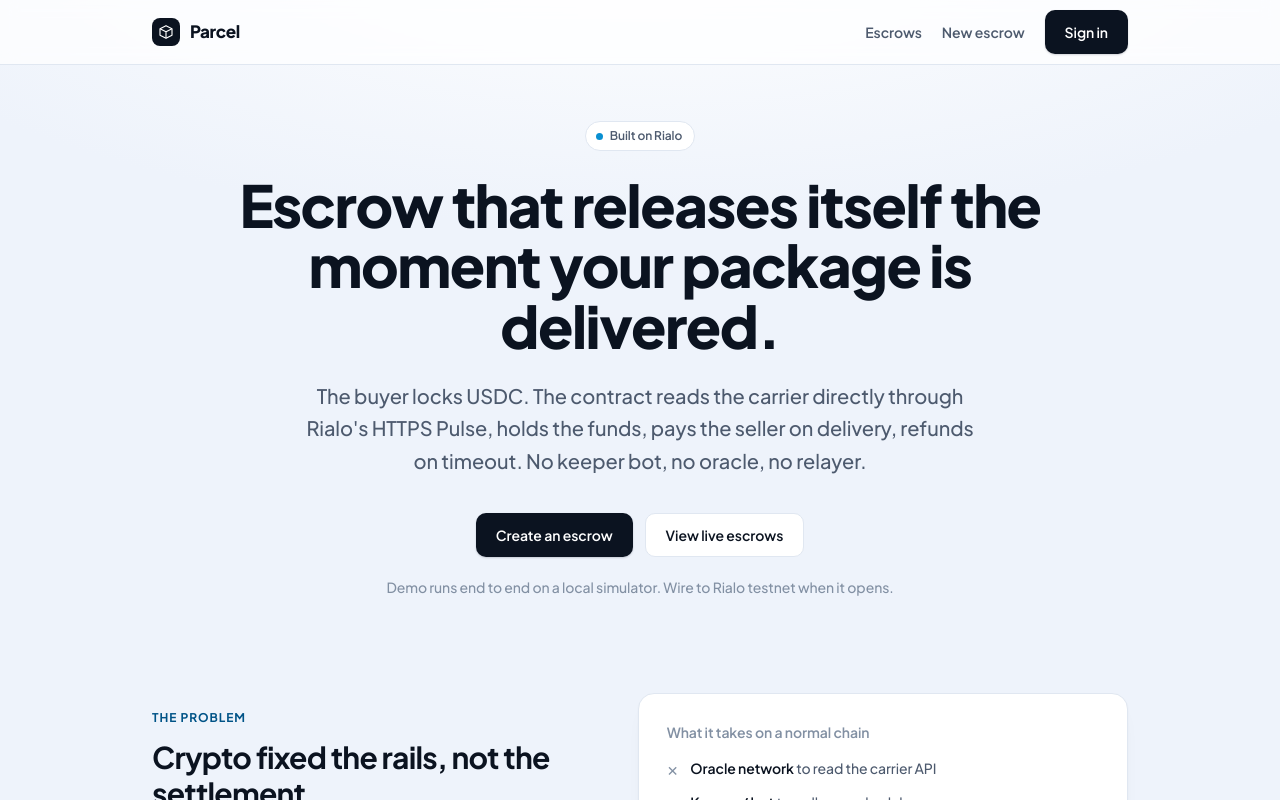
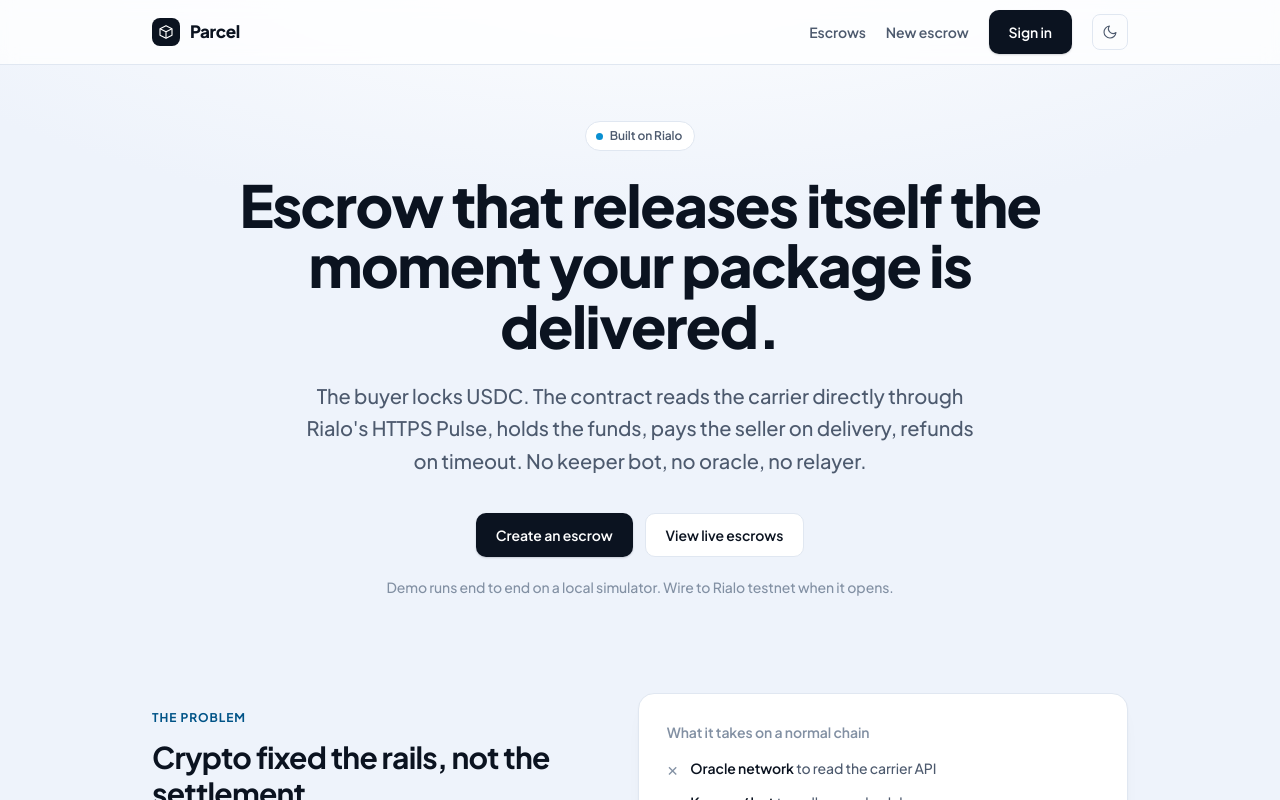
Before and after one commit to rivaleuc/Parcel-Rialo, a Next.js app in the folder web/: page / in a window 1280 px wide. Shown: the top 800 px of the page. Built offline with nearby package versions, Linux system fonts and the light colour scheme; no server answers.

Commit message:
Add dark mode toggle in the header
Soft warm slate, opt-in via a header button next to sign in. Dark
tokens override the design variables so cards, inputs, and borders
adapt. An inline head script sets the class before paint to avoid a
flash, honoring saved choice or system preference.

```diff
--- a/web/app/globals.css
+++ b/web/app/globals.css
@@ -41,11 +41,45 @@ body {
   min-height: 100vh;
 }
 
+/* Dark mode: soft warm slate, not pure black. Overriding the design tokens
+   lets every component (cards, inputs, borders) adapt through var(). */
+html.dark {
+  --color-bg: #181c20;
+  --color-surface: #1f242a;
+  --color-ink: #e6ecf3;
+  --color-ink-soft: #aab6c6;
+  --color-ink-faint: #7c8896;
+  --color-line: #2c333b;
+  --color-line-soft: #242a31;
+  --color-accent: oklch(0.7 0.13 240);
+  --color-accent-ink: oklch(0.82 0.1 240);
+  --color-accent-wash: oklch(0.32 0.06 240);
+}
+
 html.dark,
 html.dark body {
-  background: #181c20;
-  color: #e6ecf3;
+  background: var(--color-bg);
+  color: var(--color-ink);
   background-image: none;
+}
+
+html.dark .card {
+  box-shadow: 0 1px 2px rgba(0, 0, 0, 0.3), 0 8px 24px -16px rgba(0, 0, 0, 0.5);
+}
+
+html.dark .input,
+html.dark select.input {
+  background: var(--color-surface);
+}
+
+html.dark .btn {
+  background: var(--color-ink);
+  color: var(--color-bg);
+}
+
+html.dark .pill,
+html.dark .btn-ghost {
+  background: var(--color-surface);
 }
 
 h1,
--- a/web/app/layout.tsx
+++ b/web/app/layout.tsx
@@ -2,6 +2,10 @@ import "./globals.css";
 import type { Metadata } from "next";
 import { Providers } from "@/lib/auth";
 import { AuthButton } from "./auth-button";
+import { ThemeToggle } from "./theme-toggle";
+
+// Set the theme class before paint to avoid a flash of the wrong mode.
+const themeScript = `(function(){try{var t=localStorage.getItem("parcel.theme.v1");if(t==="dark"||(!t&&matchMedia("(prefers-color-scheme: dark)").matches)){document.documentElement.classList.add("dark")}}catch(e){}})();`;
 
 export const metadata: Metadata = {
   title: "Parcel — delivery-settled escrow on Rialo",
@@ -17,6 +21,7 @@ export default function RootLayout({
   return (
     <html lang="en">
       <head>
+        <script dangerouslySetInnerHTML={{ __html: themeScript }} />
         <link rel="preconnect" href="https://fonts.googleapis.com" />
         <link rel="preconnect" href="https://fonts.gstatic.com" crossOrigin="" />
         <link
@@ -26,7 +31,10 @@ export default function RootLayout({
       </head>
       <body>
         <Providers>
-        <header className="border-b border-[color:var(--color-line)] bg-white/70 backdrop-blur-sm sticky top-0 z-10">
+        <header
+          className="border-b border-[color:var(--color-line)] backdrop-blur-sm sticky top-0 z-10"
+          style={{ background: "color-mix(in srgb, var(--color-surface) 75%, transparent)" }}
+        >
           <div className="max-w-5xl mx-auto px-6 h-16 flex items-center justify-between">
             <a href="/" className="flex items-center gap-2.5">
               <Logo />
@@ -40,6 +48,7 @@ export default function RootLayout({
                 New escrow
               </a>
               <AuthButton />
+              <ThemeToggle />
             </nav>
           </div>
         </header>
--- a/web/app/page.tsx
+++ b/web/app/page.tsx
@@ -141,7 +141,7 @@ export default function Home() {
       </section>
 
       {/* Try the demo */}
-      <section className="card bg-gradient-to-b from-white to-[color:var(--color-accent-wash)]">
+      <section className="card bg-gradient-to-b from-[color:var(--color-surface)] to-[color:var(--color-accent-wash)]">
         <div className="eyebrow">Try the demo</div>
         <h2 className="mt-3 text-2xl font-bold tracking-tight">
           Create an escrow and watch it settle live.
@@ -168,7 +168,7 @@ export default function Home() {
 
 function CarrierHint({ code, desc }: { code: string; desc: string }) {
   return (
-    <div className="rounded-xl border border-[color:var(--color-line)] bg-white p-4">
+    <div className="rounded-xl border border-[color:var(--color-line)] bg-[color:var(--color-surface)] p-4">
       <span className="kbd">{code}</span>
       <p className="mt-2 text-[color:var(--color-ink-soft)]">{desc}</p>
     </div>
--- /dev/null
+++ b/web/app/theme-toggle.tsx
@@ -0,0 +1,64 @@
+"use client";
+
+import { useEffect, useState } from "react";
+
+// Toggles the `html.dark` class and persists the choice. The initial class is
+// set by an inline script in the document head to avoid a flash on first paint.
+
+const KEY = "parcel.theme.v1";
+
+export function ThemeToggle() {
+  const [dark, setDark] = useState(false);
+  const [mounted, setMounted] = useState(false);
+
+  useEffect(() => {
+    setDark(document.documentElement.classList.contains("dark"));
+    setMounted(true);
+  }, []);
+
+  function toggle() {
+    const next = !dark;
+    setDark(next);
+    document.documentElement.classList.toggle("dark", next);
+    try {
+      localStorage.setItem(KEY, next ? "dark" : "light");
+    } catch {}
+  }
+
+  return (
+    <button
+      onClick={toggle}
+      aria-label={dark ? "Switch to light mode" : "Switch to dark mode"}
+      className="inline-flex items-center justify-center w-9 h-9 rounded-lg border border-[color:var(--color-line)] hover:border-[color:var(--color-ink-faint)] text-[color:var(--color-ink-soft)]"
+    >
+      {mounted && dark ? <SunIcon /> : <MoonIcon />}
+    </button>
+  );
+}
+
+function MoonIcon() {
+  return (
+    <svg width="16" height="16" viewBox="0 0 24 24" fill="none">
+      <path
+        d="M21 12.8A9 9 0 1 1 11.2 3a7 7 0 0 0 9.8 9.8Z"
+        stroke="currentColor"
+        strokeWidth="1.7"
+        strokeLinejoin="round"
+      />
+    </svg>
+  );
+}
+
+function SunIcon() {
+  return (
+    <svg width="16" height="16" viewBox="0 0 24 24" fill="none">
+      <circle cx="12" cy="12" r="4" stroke="currentColor" strokeWidth="1.7" />
+      <path
+        d="M12 2v2M12 20v2M2 12h2M20 12h2M4.9 4.9l1.4 1.4M17.7 17.7l1.4 1.4M19.1 4.9l-1.4 1.4M6.3 17.7l-1.4 1.4"
+        stroke="currentColor"
+        strokeWidth="1.7"
+        strokeLinecap="round"
+      />
+    </svg>
+  );
+}
```
